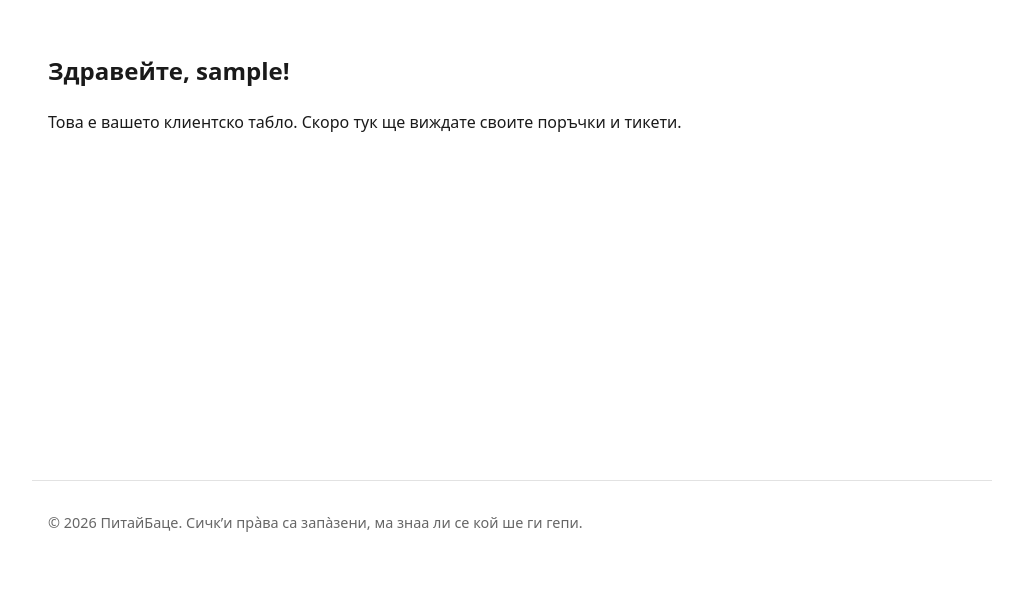
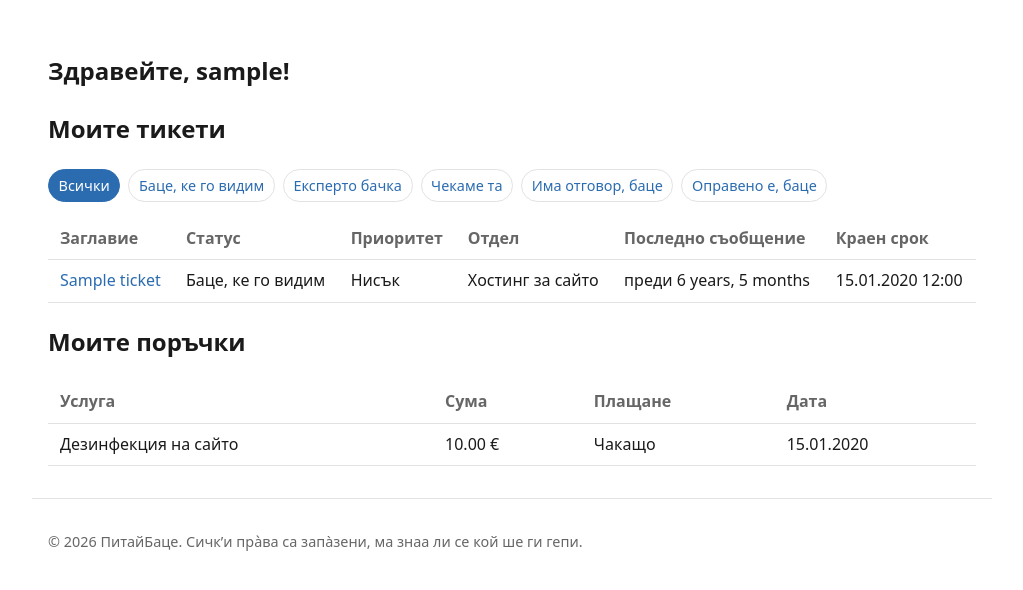
Before and after one commit to Gogo2204/PitayBatse, a Django app: page /accounts/dashboard/ in a window 1280 px wide. Shown: the part 65-655 px from the top of the page, without its empty margins (128-1151 px from the left). Run offline with Django 5.2, Linux system fonts and the light colour scheme; a user stored in the database is signed in; data comes from the database, SQL or seed files in the repository; tables that the repository leaves empty hold one stand-in row (values such as "Sample post").

Commit message:
Build client dashboard with ticket and order overview and status filtering

```diff
--- a/accounts/templates/accounts/dashboard.html
+++ b/accounts/templates/accounts/dashboard.html
@@ -5,6 +5,77 @@
 {% block content %}
 <section class="dashboard">
     <h1>Здравейте, {{ user.username }}!</h1>
-    <p>Това е вашето клиентско табло. Скоро тук ще виждате своите поръчки и тикети.</p>
+
+    <h2>Моите тикети</h2>
+
+    <nav class="filter-bar">
+        <a href="{% url 'accounts:dashboard' %}" class="{% if not current_status %}active{% endif %}">Всички</a>
+        {% for value, label in statuses %}
+            <a href="?status={{ value }}" class="{% if current_status == value %}active{% endif %}">{{ label }}</a>
+        {% endfor %}
+    </nav>
+
+    {% if tickets %}
+        <div class="table-wrap">
+            <table class="ticket-table">
+                <thead>
+                    <tr>
+                        <th>Заглавие</th>
+                        <th>Статус</th>
+                        <th>Приоритет</th>
+                        <th>Отдел</th>
+                        <th>Последно съобщение</th>
+                        <th>Краен срок</th>
+                    </tr>
+                </thead>
+                <tbody>
+                    {% for ticket in tickets %}
+                        <tr>
+                            <td><a href="{% url 'tickets:detail' ticket.public_id %}">{{ ticket.name }}</a></td>
+                            <td>{{ ticket.get_status_display }}</td>
+                            <td>{{ ticket.get_priority_display }}</td>
+                            <td>{{ ticket.department.name }}</td>
+                            <td>{% if ticket.last_message_at %}преди {{ ticket.last_message_at|timesince }}{% else %}—{% endif %}</td>
+                            <td>{% if ticket.deadline %}{{ ticket.deadline|date:"d.m.Y H:i" }}{% else %}—{% endif %}</td>
+                        </tr>
+                    {% endfor %}
+                </tbody>
+            </table>
+        </div>
+    {% else %}
+        <p class="empty-state">
+            Няма тикети за показване.
+            <a href="{% url 'services:list' %}">Разгледайте услугите</a>, за да започнете.
+        </p>
+    {% endif %}
+
+    <h2>Моите поръчки</h2>
+
+    {% if orders %}
+        <div class="table-wrap">
+            <table class="ticket-table">
+                <thead>
+                    <tr>
+                        <th>Услуга</th>
+                        <th>Сума</th>
+                        <th>Плащане</th>
+                        <th>Дата</th>
+                    </tr>
+                </thead>
+                <tbody>
+                    {% for order in orders %}
+                        <tr>
+                            <td>{{ order.service.name }}</td>
+                            <td>{{ order.amount }} €</td>
+                            <td>{{ order.get_status_display }}</td>
+                            <td>{{ order.created_at|date:"d.m.Y" }}</td>
+                        </tr>
+                    {% endfor %}
+                </tbody>
+            </table>
+        </div>
+    {% else %}
+        <p class="empty-state">Няма поръчки за показване.</p>
+    {% endif %}
 </section>
 {% endblock %}
--- a/accounts/views/dashboard.py
+++ b/accounts/views/dashboard.py
@@ -1,7 +1,28 @@
 from django.contrib.auth.decorators import login_required
 from django.shortcuts import render
+
+from orders.models import Order
+from tickets.models import Ticket
 
 
 @login_required
 def dashboard(request):
-    return render(request, "accounts/dashboard.html")
+    tickets = Ticket.objects.filter(client=request.user).select_related(
+        "department", "order__service"
+    )
+
+    status = request.GET.get("status")
+    if status in Ticket.Status.values:
+        tickets = tickets.filter(status=status)
+    else:
+        status = ""
+
+    orders = Order.objects.filter(user=request.user).select_related("service")
+
+    context = {
+        "tickets": tickets,
+        "orders": orders,
+        "statuses": Ticket.Status.choices,
+        "current_status": status,
+    }
+    return render(request, "accounts/dashboard.html", context)
--- a/static/css/style.css
+++ b/static/css/style.css
@@ -398,3 +398,25 @@ button[type="submit"]:hover {
 .empty-state {
     color: var(--color-muted);
 }
+
+/* Dashboard status filter */
+.filter-bar {
+    display: flex;
+    flex-wrap: wrap;
+    gap: 0.5rem;
+    margin-bottom: var(--space);
+}
+
+.filter-bar a {
+    padding: 0.25rem 0.6rem;
+    border: 1px solid var(--color-border);
+    border-radius: 999px;
+    font-size: 0.9rem;
+}
+
+.filter-bar a.active {
+    background: var(--color-accent);
+    border-color: var(--color-accent);
+    color: #fff;
+    text-decoration: none;
+}
```
Also changed, not shown: accounts/tests/test_dashboard.py (added, +105 -0 lines).
